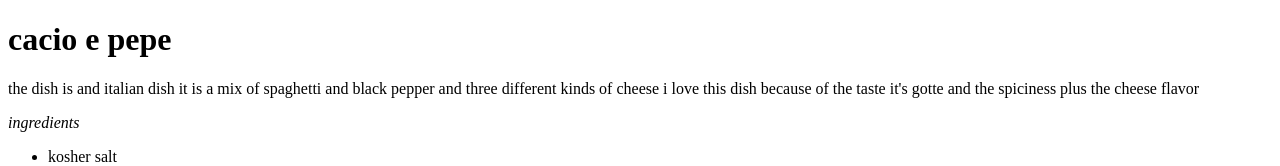
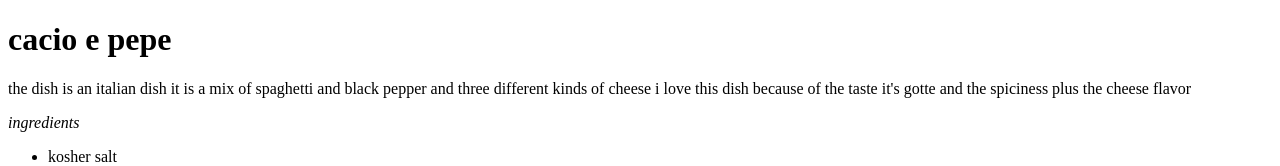
Before and after one commit to twofeek/pirple-assignments, a plain HTML site: page frontend fund/homeworks/2/idex.html in a window 1280 px wide. Shown: the top 166 px of the page. Drawn offline with Linux system fonts and the light colour scheme.

Commit message:
Update idex.html

```diff
--- a/frontend fund/homeworks/2/idex.html
+++ b/frontend fund/homeworks/2/idex.html
@@ -12,7 +12,7 @@
         <!--description of the dish-->
 
         <p>
-            the dish is and italian dish it is a mix of spaghetti and black pepper and three different kinds of cheese
+            the dish is an italian dish it is a mix of spaghetti and black pepper and three different kinds of cheese
             i love this dish because of the taste it's gotte and the spiciness plus the cheese flavor
         </p>
 
```
